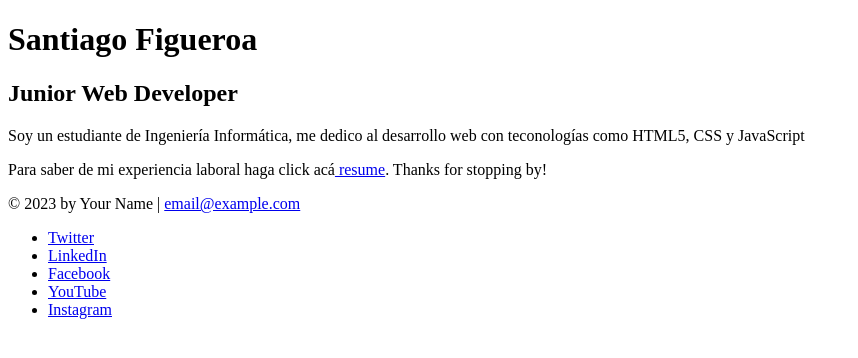
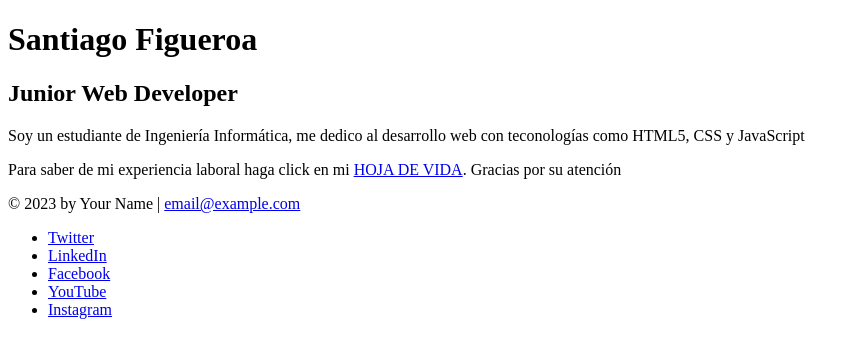
Before and after one commit to Sfigueroac/pagina-personal, a plain HTML site: page index.html in a window 1280 px wide. Shown: the whole page, without its empty margins (0-858 px from the left). Drawn offline with Linux system fonts and the light colour scheme.

Commit message:
Actualización de Título Hoja de Vida

```diff
--- a/index.html
+++ b/index.html
@@ -19,7 +19,7 @@
     <main>
       <!-- Start content edits below this line. -->
       <p>Soy un estudiante de Ingeniería Informática, me dedico al desarrollo web con teconologías como HTML5, CSS y JavaScript</p>
-      <p>Para saber de mi experiencia laboral haga click acá<a href="resume.html"> resume</a>. Thanks for stopping by!</p>
+      <p>Para saber de mi experiencia laboral haga click en mi <a href="resume.html"> HOJA DE VIDA</a>. Gracias por su atención</p>
 
       <!-- End content edits here. -->
     </main>
```
